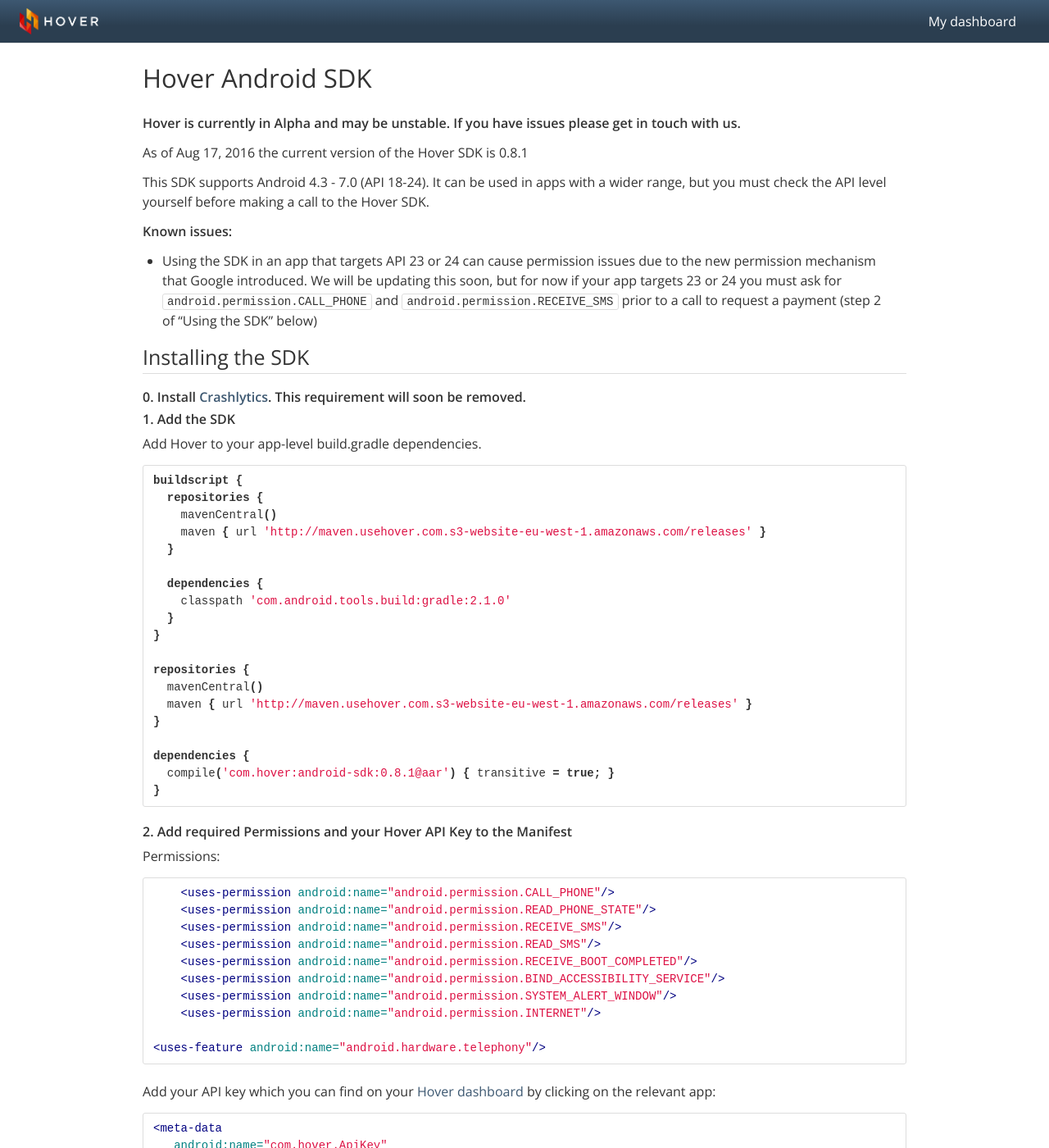
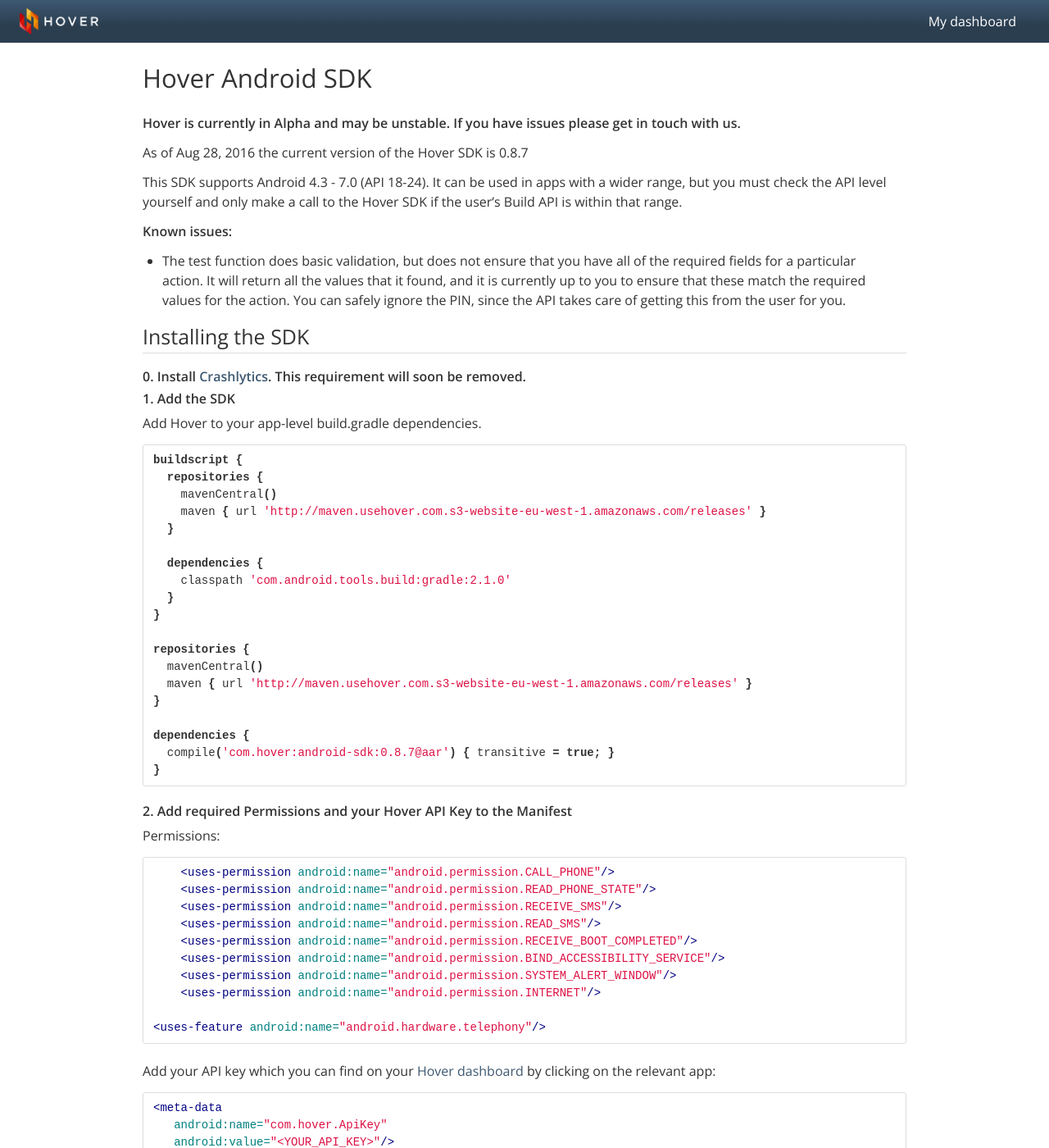
Before and after one commit to stephengacheru/usehover.github.io, a Jekyll site: the page built from index.md, in a window 1280 px wide and 1400 px high. Shown: the whole window at 82% size. Built offline with Jekyll 4.4.1, drawn with Linux system fonts in a browser that asks for light colours; some of the changed text lies outside the part shown.

Commit message:
Update index.md
Improved testing description, updated version.

```diff
--- a/index.md
+++ b/index.md
@@ -6,13 +6,13 @@ layout: default
 
 **Hover is currently in Alpha and may be unstable. If you have issues please get in touch with us.**
 
-As of Aug 17, 2016 the current version of the Hover SDK is 0.8.1
+As of Aug 28, 2016 the current version of the Hover SDK is 0.8.7
 
-This SDK supports Android 4.3 - 7.0 (API 18-24). It can be used in apps with a wider range, but you must check the API level yourself before making a call to the Hover SDK.
+This SDK supports Android 4.3 - 7.0 (API 18-24). It can be used in apps with a wider range, but you must check the API level yourself and only make a call to the Hover SDK if the user's Build API is within that range.
 
 **Known issues:**
 
-* Using the SDK in an app that targets API 23 or 24 can cause permission issues due to the new permission mechanism that Google introduced. We will be updating this soon, but for now if your app targets 23 or 24 you must ask for `android.permission.CALL_PHONE` and `android.permission.RECEIVE_SMS` prior to a call to request a payment (step 2 of "Using the SDK" below)
+* The test function does basic validation, but does not ensure that you have all of the required fields for a particular action. It will return all the values that it found, and it is currently up to you to ensure that these match the required values for the action. You can safely ignore the PIN, since the API takes care of getting this from the user for you.
 
 ## Installing the SDK
 
@@ -41,7 +41,7 @@ repositories {
 }
 
 dependencies {
-  compile('com.hover:android-sdk:0.8.1@aar') { transitive = true; }
+  compile('com.hover:android-sdk:0.8.7@aar') { transitive = true; }
 }
 {% endhighlight %}
 
@@ -191,6 +191,8 @@ To test a specific operator replace your call to `HoverIntegration.add()` with:
 {% highlight java %}
 HoverIntegration.test("operatorSlug", hoverListener, context);
 {% endhighlight %}
+Your call to `Hover.Builder()...from("operatorSlug");` must also specify the same operator.
+
 This will not actually contact the operator or transfer real money, allowing you to test without the appropriate SIM card or network connection. `OnActivityResult` will return successful if your request had the appropriate parameters. Your `TransactionReceiver` will also receive an `Intent` containing the details of the transaction which are possible to supply, including an ID, the parameters you sent, as well as the timestamp and a status of "test". **You cannot use the `test()` method in production, doing so will result in a Runtime Exception.**
 
 ## Transaction result details
```
